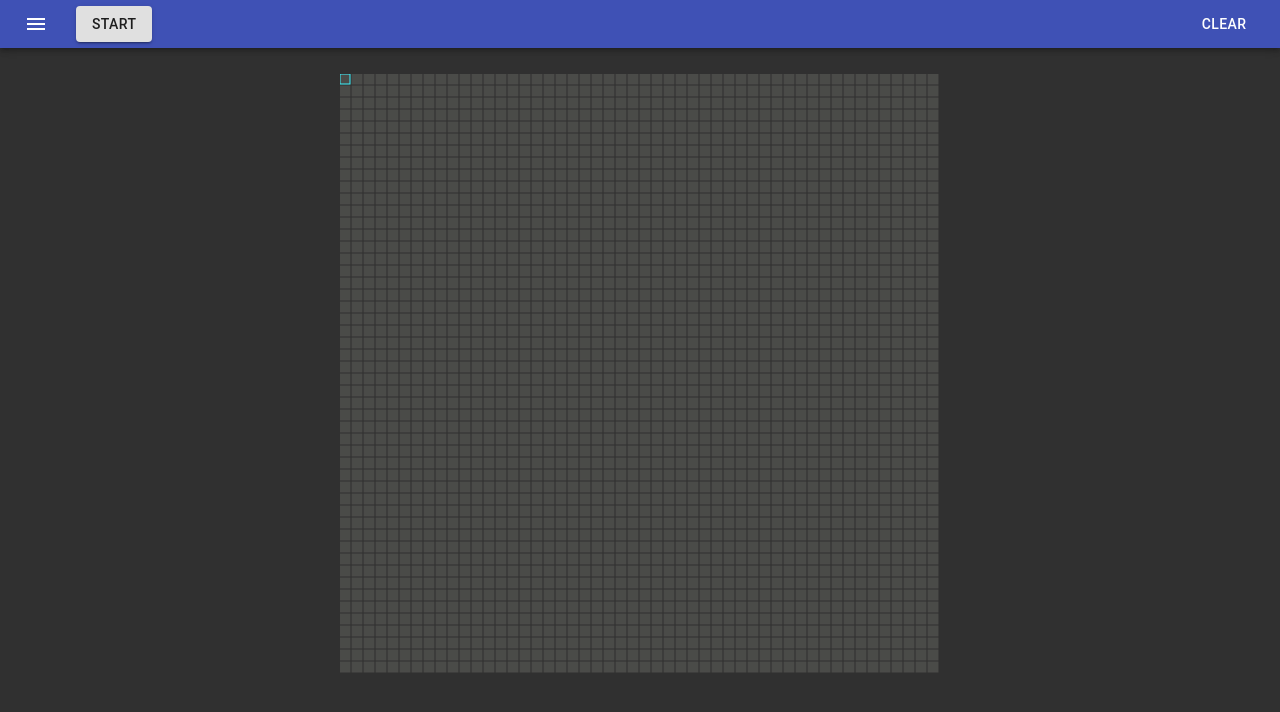
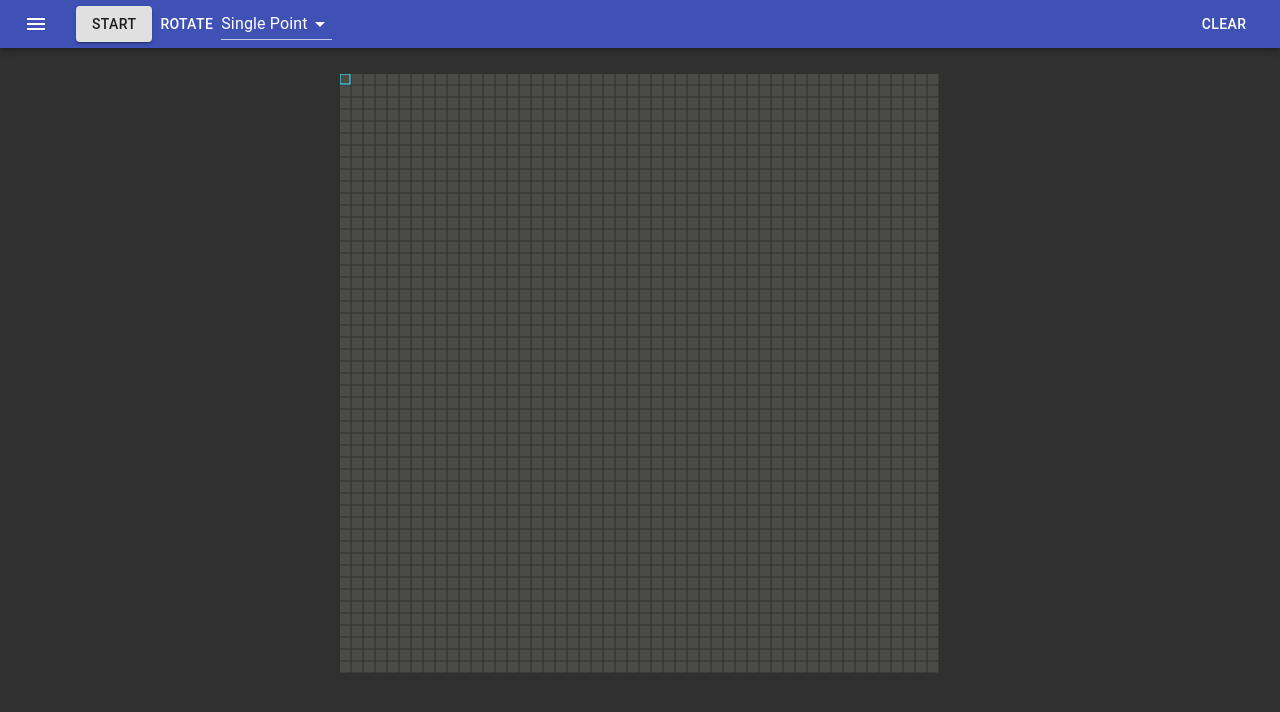
Before and after one commit to Neuman968/neuman-gameoflife, a React (Create React App) app: page / in a window 1280 px wide. Shown: the top 712 px of the page. Built offline with nearby package versions, Linux system fonts and the light colour scheme.

Commit message:
Moved menu controls outside of cell menu.

```diff
--- a/src/components/AppDrawerContents.js
+++ b/src/components/AppDrawerContents.js
@@ -27,23 +27,6 @@ const AppDrawerContents = (props) => {
 
     return (
         <div className={classes.root}>
-            <Typography>
-                Cell Selector
-            </Typography>
-            <Select
-                value={dotSelector}
-                onChange={(event) => props.updatecellselector(event.target.value)}
-            >
-                <MenuItem value={dotSelector}>Single Square</MenuItem>
-                <MenuItem value={barSelector}>Bar</MenuItem>
-                <MenuItem value={gliderSelector}>Glider</MenuItem>
-                <MenuItem value={gliderGunSelector}>Glider Gun</MenuItem>
-            </Select>
-            <Button
-                onClick={() => props.updaterotation(props.rotation + 1)}
-            >
-                Rotate
-            </Button>
             <Typography>
                 Grid Length
             </Typography>
--- a/src/components/Simulation.js
+++ b/src/components/Simulation.js
@@ -251,6 +251,7 @@ const Simulation = () => {
             updatealive={cellalivehandler}
             aliveCells={cellstate.aliveCells}
             selectedIdx={selectorState.selectedIdx}
+            cellselector={selectorState.cellSelector}
             updaterunning={updaterunning}
             clearWorld={clearWorld}
             updateLength={updateGridWidth}
--- a/src/components/WorldControls.js
+++ b/src/components/WorldControls.js
@@ -8,6 +8,9 @@ import MenuIcon from '@material-ui/icons/Menu';
 import Button from "@material-ui/core/Button";
 import SwipeableDrawer from "@material-ui/core/SwipeableDrawer";
 import AppDrawerContents from "./AppDrawerContents";
+import Select from "@material-ui/core/Select";
+import {barSelector, dotSelector, gliderGunSelector, gliderSelector} from "./CellSelectors";
+import MenuItem from "@material-ui/core/MenuItem";
 
 
 const useStyles = makeStyles((theme) => ({
@@ -101,7 +104,6 @@ const WorldControls = (props) => {
                         >
                             <MenuIcon/>
                         </IconButton>
-
                         <Button
                             onClick={props.updaterunning}
                             variant="contained"
@@ -109,6 +111,20 @@ const WorldControls = (props) => {
                         >
                             {props.running ? <>Stop</> : <>Start</>}
                         </Button>
+                        <Button
+                            onClick={() => props.updaterotation(props.rotation + 1)}
+                        >
+                            Rotate
+                        </Button>
+                        <Select
+                            value={props.cellselector}
+                            onChange={(event) => props.updatecellselector(event.target.value)}
+                        >
+                            <MenuItem value={dotSelector}>Single Point</MenuItem>
+                            <MenuItem value={barSelector}>Bar</MenuItem>
+                            <MenuItem value={gliderSelector}>Glider</MenuItem>
+                            <MenuItem value={gliderGunSelector}>Glider Gun</MenuItem>
+                        </Select>
                         <div
                             className={classes.title}
                         >
```
